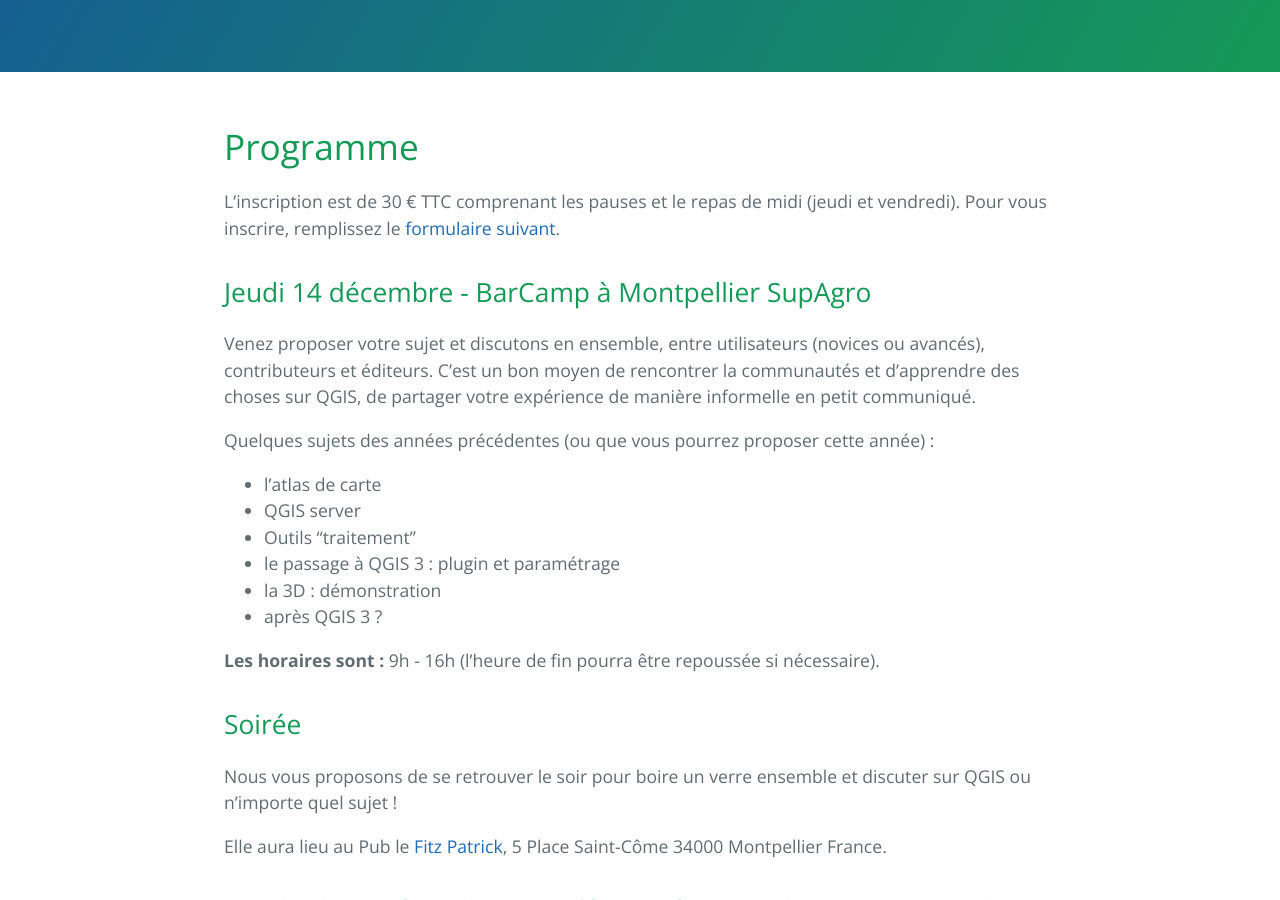
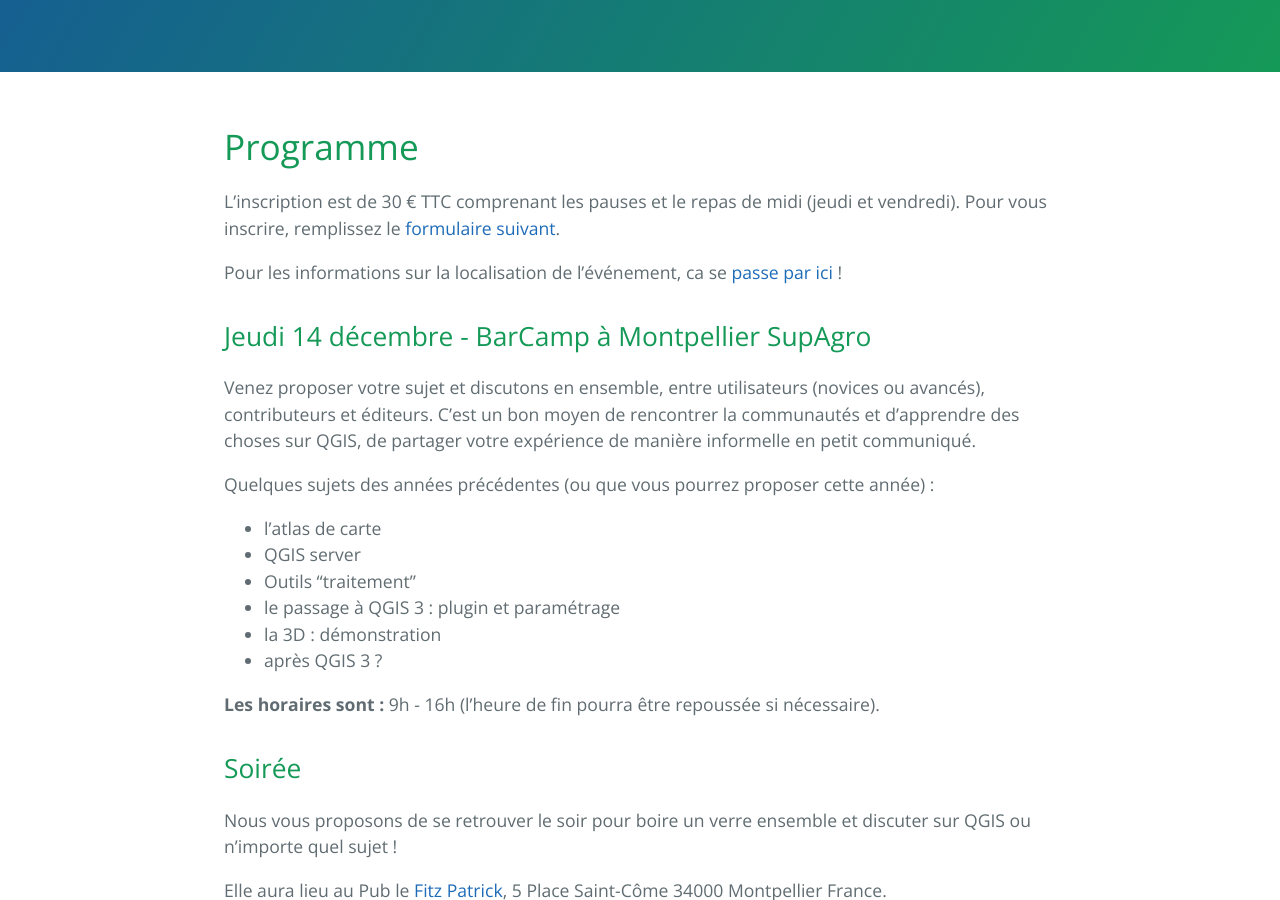
Before and after one commit to OSGeo-fr/QGIS-conf-fr-website, a Jekyll site: the page built from z20_programme.md, in a window 1280 px wide and 900 px high, scrolled down 379 px. Built offline with Jekyll 4.4.1, drawn with Linux system fonts in a browser that asks for light colours.

Commit message:
Update z20_programme.md

```diff
--- a/z20_programme.md
+++ b/z20_programme.md
@@ -7,6 +7,8 @@ tagline: Voici notre programme pour ces rencontres
 <!-- Vous trouverez ici au cours du mois de novembre le programme de ces deux jours. Le formulaire pour [proposer des présentations est disponible](presentation.html). -->
 
 L'inscription est de 30 € TTC comprenant les pauses et le repas de midi (jeudi et vendredi). Pour vous inscrire, remplissez le [formulaire suivant](z25_inscription.html).
+
+Pour les informations sur la localisation de l'événement, ca se [passe par ici](z10_localisation.html) !
 
 ## Jeudi 14 décembre - BarCamp à Montpellier SupAgro
 
```
